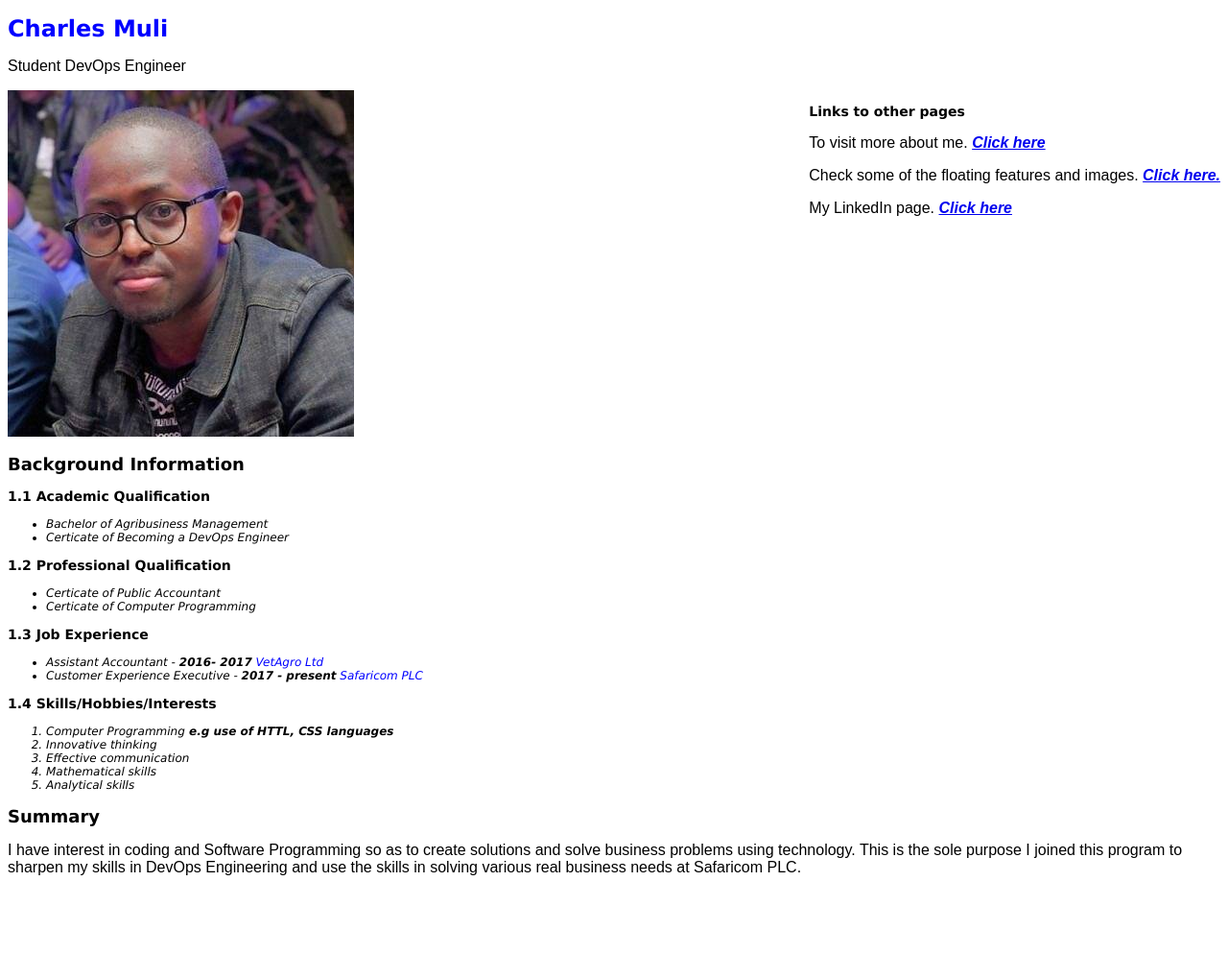
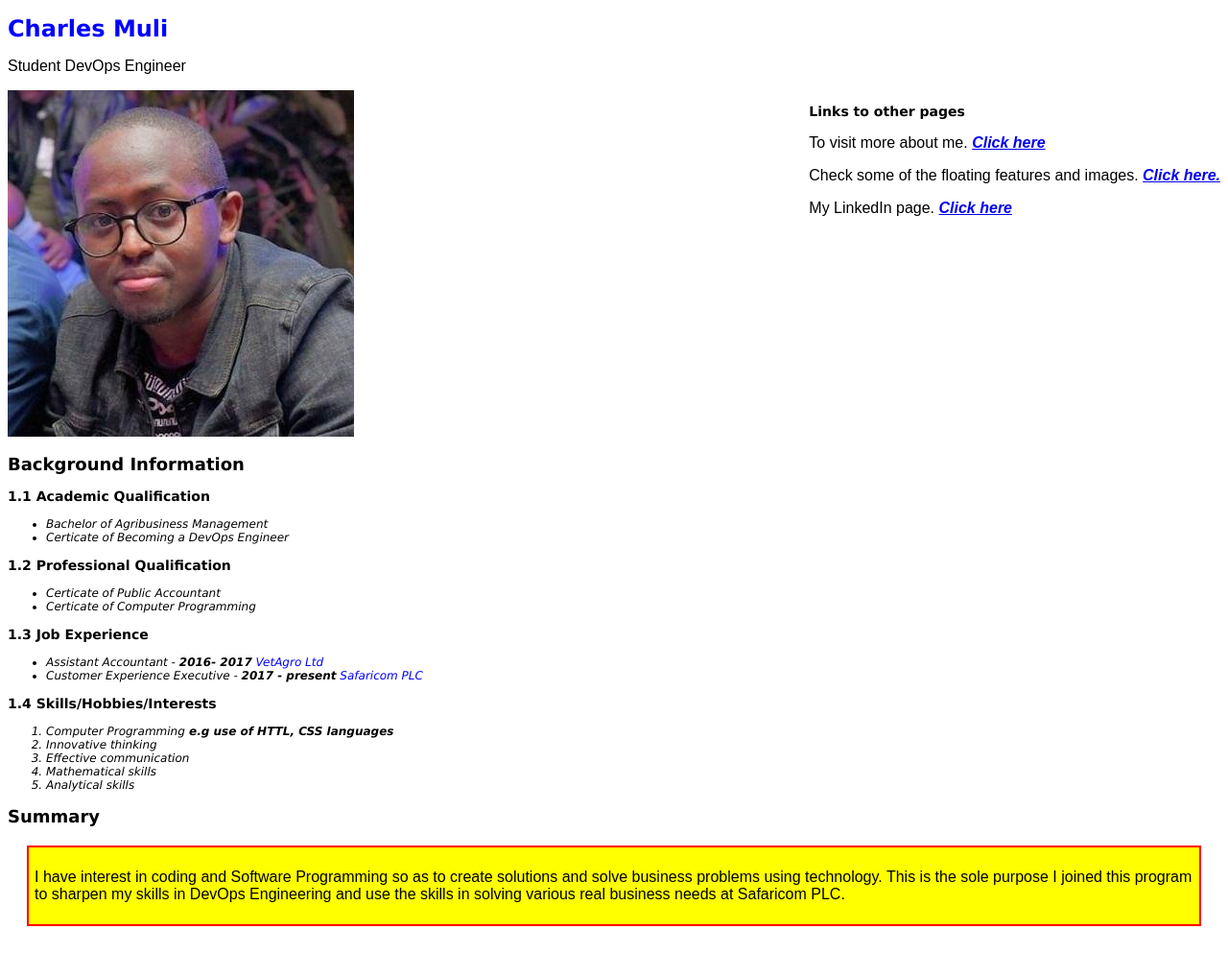
Before and after one commit to chaxito/SafPrep1, a plain HTML site: page index.html in a window 1280 px wide. Shown: the whole page at 96% size. Before the commit the page ends 937 px from the top, so only its background shows below. Drawn offline with Linux system fonts and the light colour scheme.

Commit message:
added box model

```diff
--- a/css/style.css
+++ b/css/style.css
@@ -28,3 +28,9 @@ ul {
 span {
     color: blue;
 }
+.text-box {
+    border: 2px solid red;
+    padding: 6px;
+    margin: 20px;
+    background-color: yellow;
+}
--- a/index.html
+++ b/index.html
@@ -44,10 +44,12 @@
           <li>Analytical skills</li>
       </ol>
       <h2>Summary</h2>
+      <div class="text-box">
       <P>I have interest in coding and Software Programming so as to create solutions and solve business problems
           using technology. This is the sole purpose I joined this program to sharpen my skills in DevOps Engineering
           and use the skills in solving various real business needs at Safaricom PLC.
       </P>
+    </div>
 
       <div class="sidecenter">
 
```
